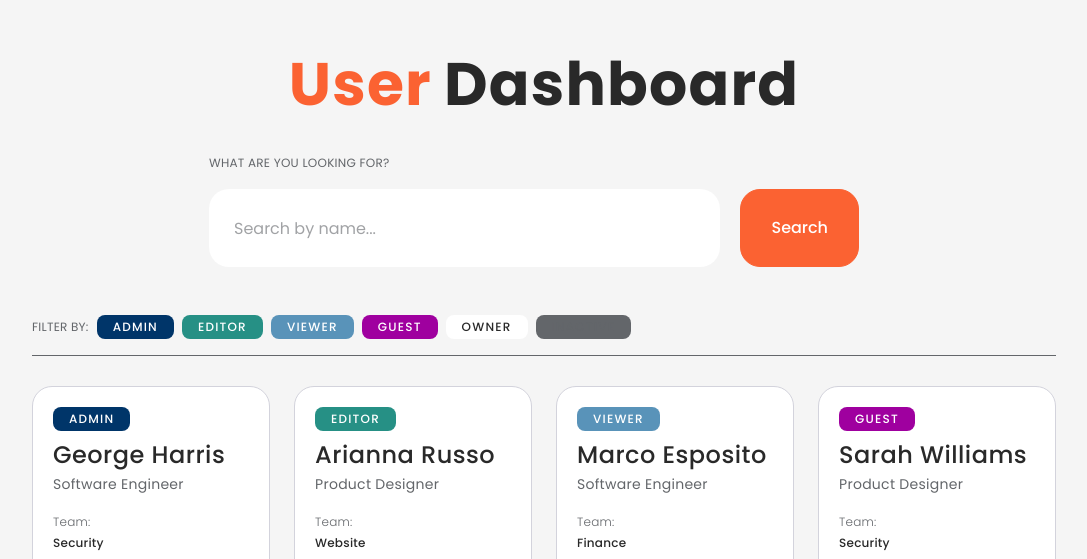
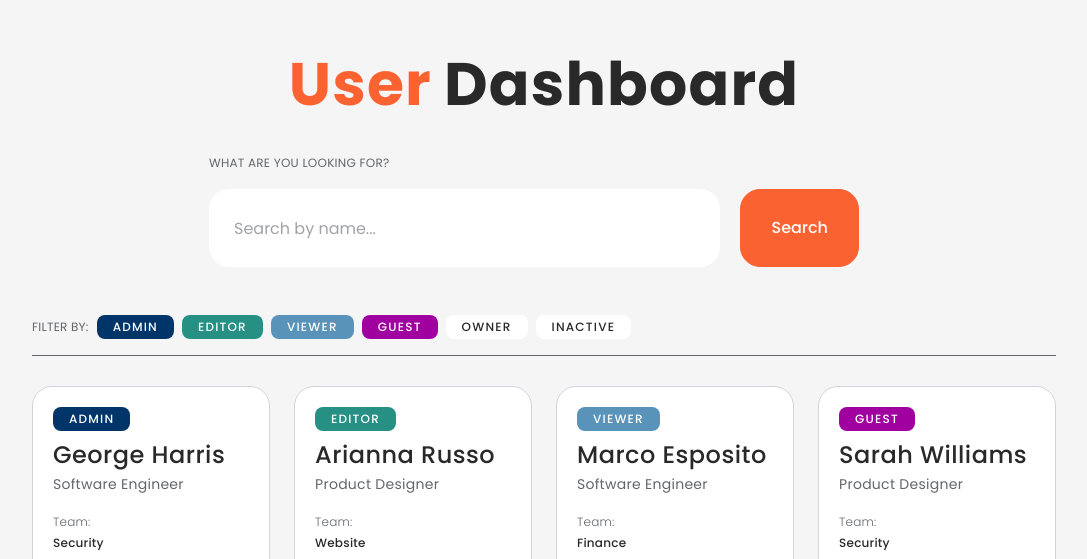
Before and after one commit to romainj-dev/prima, a Next.js app: page / in a window 1280 px wide. Shown: the part 241-800 px from the top of the page, without its empty margins (96-1183 px from the left). Built offline with nearby package versions, Linux system fonts and the light colour scheme.

Commit message:
feat: optimize loading states

```diff
--- a/src/components/features/user/user-badge/UserRoleBadge.tsx
+++ b/src/components/features/user/user-badge/UserRoleBadge.tsx
@@ -1,13 +1,19 @@
-import { Badge } from "@/components/ui/badge/Badge";
-import { User } from "@/components/features/user/user-card/UserCard";
-import { useTranslations } from "next-intl";
+import { Badge } from "@/components/ui/badge/Badge"
+import { UserRole } from "@/types/user"
+import { useTranslations } from "next-intl"
 
 export interface UserRoleBadgeProps {
-  role: User["role"];
+  role: UserRole
+  onClick?: () => void
+  looksDisabled?: boolean
 }
 
-export function UserRoleBadge({ role }: UserRoleBadgeProps) {
-  const t = useTranslations("user.role");
+export function UserRoleBadge({
+  role,
+  onClick,
+  looksDisabled,
+}: UserRoleBadgeProps) {
+  const t = useTranslations("user.role")
 
   const bgVar = {
     admin: "--color-user-role-admin",
@@ -15,22 +21,27 @@ export function UserRoleBadge({ role }: UserRoleBadgeProps) {
     viewer: "--color-user-role-viewer",
     guest: "--color-user-role-guest",
     owner: "--color-user-role-owner",
-    inactive: "--color-text-gray",
-  }[role];
+    inactive: "--color-user-role-inactive",
+  }[role]
   const colorVar = {
     admin: "--color-text-white",
     editor: "--color-text-white",
     viewer: "--color-text-white",
     guest: "--color-text-white",
     owner: "--color-text",
-    inactive: "--color-text-gray",
-  }[role];
+    inactive: "--color-text",
+  }[role]
 
-  const text = t(role);
+  const text = t(role)
 
   return (
-    <Badge bgVar={bgVar} colorVar={colorVar}>
+    <Badge
+      bgVar={bgVar}
+      colorVar={colorVar}
+      onClick={onClick}
+      looksDisabled={looksDisabled}
+    >
       {text}
     </Badge>
-  );
+  )
 }
--- a/src/components/features/user/user-card/UserCard.module.scss
+++ b/src/components/features/user/user-card/UserCard.module.scss
@@ -37,3 +37,24 @@
   display: flex;
   flex-direction: column;
 }
+
+.skeletonCard {
+  height: 300px;
+  background: linear-gradient(
+    90deg,
+    rgba(211, 211, 220, 0.35) 0%,
+    rgba(211, 211, 220, 0.7) 50%,
+    rgba(211, 211, 220, 0.35) 100%
+  );
+  background-size: 200% 100%;
+  animation: shimmer 1.2s ease-in-out infinite;
+}
+
+@keyframes shimmer {
+  0% {
+    background-position: -200% 0;
+  }
+  100% {
+    background-position: 200% 0;
+  }
+}
--- a/src/components/features/user/user-card/UserCard.tsx
+++ b/src/components/features/user/user-card/UserCard.tsx
@@ -1,30 +1,24 @@
-"use client";
+"use client"
 
-import { Text } from "@/components/ui/typography/Text";
-import { Button } from "@/components/ui/button/Button";
-import { Link } from "@/components/ui/link/Link";
-import styles from "./UserCard.module.scss";
-import { UserRoleBadge } from "@/components/features/user/user-badge/UserRoleBadge";
-import { useTranslations } from "next-intl";
+import { Text } from "@/components/ui/typography/Text"
+import { Button } from "@/components/ui/button/Button"
+import { Link } from "@/components/ui/link/Link"
+import styles from "./UserCard.module.scss"
+import { UserRoleBadge } from "@/components/features/user/user-badge/UserRoleBadge"
+import { useTranslations } from "next-intl"
+import { User } from "@/types/user"
+import clsx from "clsx"
 
-export interface User {
-  id: string;
-  firstName: string;
-  lastName: string;
-  email: string;
-  role: "admin" | "editor" | "viewer" | "guest" | "owner" | "inactive";
-  jobTitle: string;
-  team: string;
-}
+export type { User }
 
 export interface UserCardProps {
-  user: User;
-  onViewDetails?: (userId: string) => void;
+  user: User
+  onViewDetails?: (userId: string) => void
 }
 
 export function UserCard({ user, onViewDetails }: UserCardProps) {
-  const t = useTranslations("user.card");
-  const fullName = `${user.firstName} ${user.lastName}`;
+  const t = useTranslations("user.card")
+  const fullName = `${user.firstName} ${user.lastName}`
 
   return (
     <div className={styles.card}>
@@ -65,5 +59,9 @@ export function UserCard({ user, onViewDetails }: UserCardProps) {
         {t("view_details")}
       </Button>
     </div>
-  );
+  )
 }
+
+export function UserCardSkeleton() {
+  return <div className={clsx(styles.card, styles.skeletonCard)} />
+}
--- a/src/components/ui/badge/Badge.module.scss
+++ b/src/components/ui/badge/Badge.module.scss
@@ -12,4 +12,13 @@
   white-space: nowrap;
   background-color: var(--badge-bg);
   color: var(--badge-color);
+  transition: all 0.2s ease-in-out;
+
+  &.clickable {
+    cursor: pointer;
+  }
+
+  &.looksDisabled {
+    opacity: 0.7;
+  }
 }
--- a/src/components/ui/badge/Badge.tsx
+++ b/src/components/ui/badge/Badge.tsx
@@ -1,20 +1,34 @@
-import React, { HTMLAttributes, forwardRef, CSSProperties } from "react";
-import clsx from "clsx";
-import styles from "./Badge.module.scss";
+import React, { HTMLAttributes, forwardRef, CSSProperties } from "react"
+import clsx from "clsx"
+import styles from "./Badge.module.scss"
 
 export interface BadgeProps extends HTMLAttributes<HTMLSpanElement> {
-  bgVar: string;
-  colorVar: string;
+  bgVar: string
+  colorVar: string
+  looksDisabled?: boolean
 }
 
 function BadgeComponent(
-  { className, children, bgVar, colorVar, style, ...props }: BadgeProps,
+  {
+    className,
+    children,
+    bgVar,
+    colorVar,
+    style,
+    looksDisabled,
+    ...props
+  }: BadgeProps,
   ref: React.ForwardedRef<HTMLSpanElement>,
 ) {
   return (
     <span
       ref={ref}
-      className={clsx(styles.badge, className)}
+      className={clsx(
+        styles.badge,
+        className,
+        looksDisabled && styles.looksDisabled,
+        props.onClick && styles.clickable,
+      )}
       style={
         {
           "--badge-bg": `var(${bgVar})`,
@@ -26,9 +40,9 @@ function BadgeComponent(
     >
       {children}
     </span>
-  );
+  )
 }
 
-export const Badge = forwardRef<HTMLSpanElement, BadgeProps>(BadgeComponent);
+export const Badge = forwardRef<HTMLSpanElement, BadgeProps>(BadgeComponent)
 
-Badge.displayName = "Badge";
+Badge.displayName = "Badge"
--- a/src/components/ui/button/Button.module.scss
+++ b/src/components/ui/button/Button.module.scss
@@ -2,8 +2,8 @@
   display: inline-flex;
   align-items: center;
   justify-content: center;
+  position: relative;
   border: 1px solid transparent;
-  /* Ensure border width exists for layout stability */
   cursor: pointer;
   font-weight: var(--font-weight-medium);
   transition: all 0.2s ease-in-out;
@@ -67,7 +67,6 @@
   &.fullWidth {
     width: 100%;
     display: flex;
-    /* Ensure flex behavior is maintained */
   }
 
   &.stretchHeight {
--- a/src/components/ui/button/Button.tsx
+++ b/src/components/ui/button/Button.tsx
@@ -1,14 +1,13 @@
-import React, { ButtonHTMLAttributes, forwardRef } from "react";
-import clsx from "clsx";
-import styles from "./Button.module.scss";
+import React, { ButtonHTMLAttributes, forwardRef } from "react"
+import clsx from "clsx"
+import styles from "./Button.module.scss"
 
 export interface ButtonProps extends ButtonHTMLAttributes<HTMLButtonElement> {
-  variant?: "solid" | "outline";
-  color?: "primary";
-  size?: "small" | "medium";
-  fullWidth?: boolean;
-  isLoading?: boolean;
-  stretchHeight?: boolean;
+  variant?: "solid" | "outline"
+  color?: "primary"
+  size?: "small" | "medium"
+  fullWidth?: boolean
+  stretchHeight?: boolean
 }
 
 function ButtonComponent(
@@ -18,7 +17,6 @@ function ButtonComponent(
     color = "primary",
     size = "medium",
     fullWidth = false,
-    isLoading = false,
     stretchHeight = false,
     children,
     disabled,
@@ -38,19 +36,16 @@ function ButtonComponent(
         stretchHeight && styles.stretchHeight,
         className,
       )}
-      disabled={disabled || isLoading}
+      disabled={disabled}
       {...props}
     >
-      {isLoading ? (
-        <span style={{ marginRight: "8px" }}>Loading...</span>
-      ) : null}
       {children}
     </button>
-  );
+  )
 }
 
 export const Button = forwardRef<HTMLButtonElement, ButtonProps>(
   ButtonComponent,
-);
+)
 
-Button.displayName = "Button";
+Button.displayName = "Button"
```
